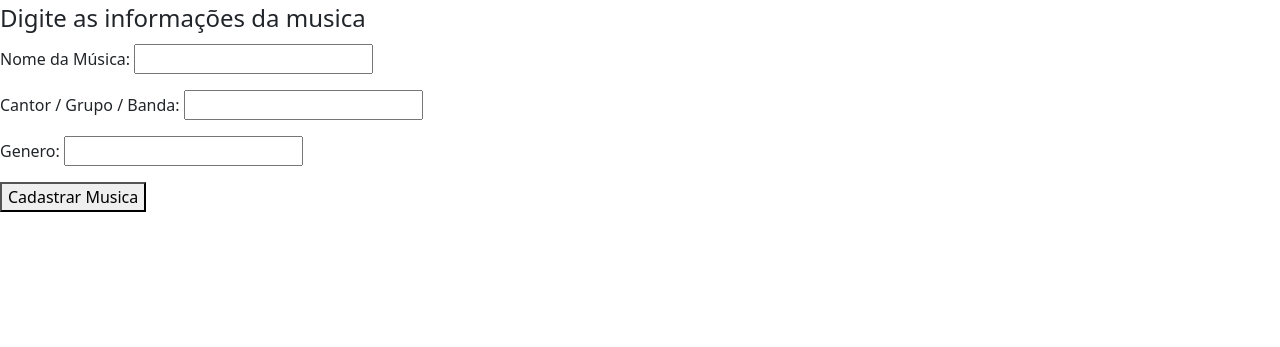
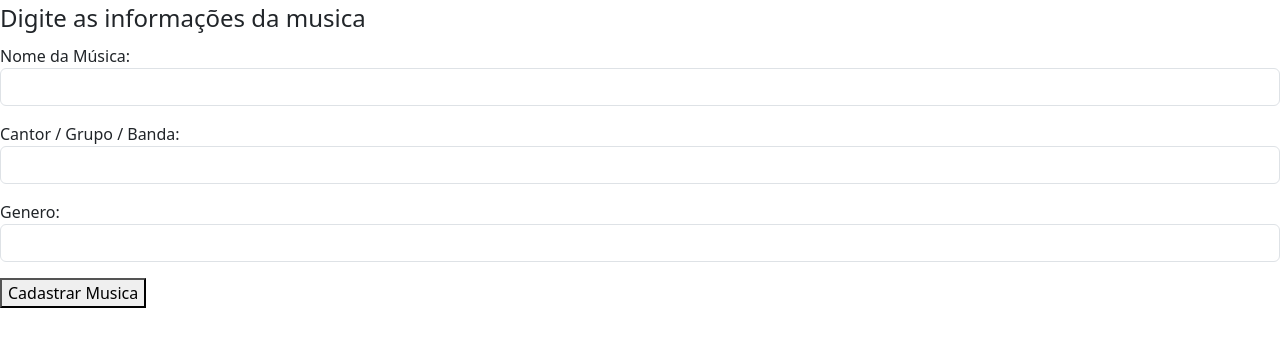
Before and after one commit to daniel-xds93/projeto_musica, a Flask app: page /cadastrar in a window 1280 px wide. Shown: the top 347 px of the page. Run offline with Flask 3, Linux system fonts and the light colour scheme; some libraries are stand-ins or nearby versions.

Commit message:
formatando campos de digitação

```diff
--- a/templates/cadastra_musica.html
+++ b/templates/cadastra_musica.html
@@ -14,17 +14,17 @@
 
             <div class="mb-3">
                 <label>Nome da Música:</label>
-                <input type="text" name="txtNome">
+                <input type="text" name="txtNome" class="form-control">
             </div>
 
             <div class="mb-3">
                 <label>Cantor / Grupo / Banda:</label>
-                <input type="text" name="txtCantor">
+                <input type="text" name="txtCantor" class="form-control">
             </div>
 
             <div class="mb-3">
                 <label>Genero:</label>
-                <input type="text" name="txtGenero">
+                <input type="text" name="txtGenero" class="form-control">
             </div>
 
             <div class="mb-3">
```
